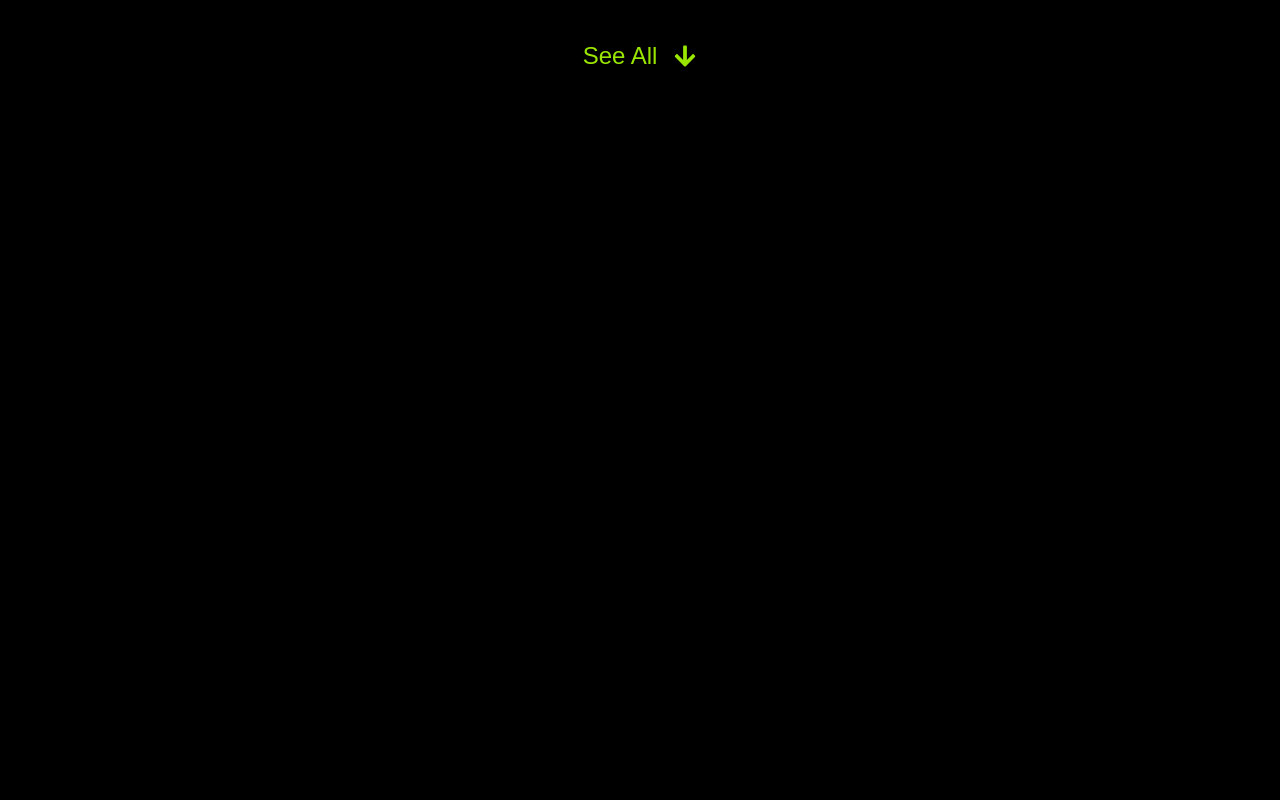
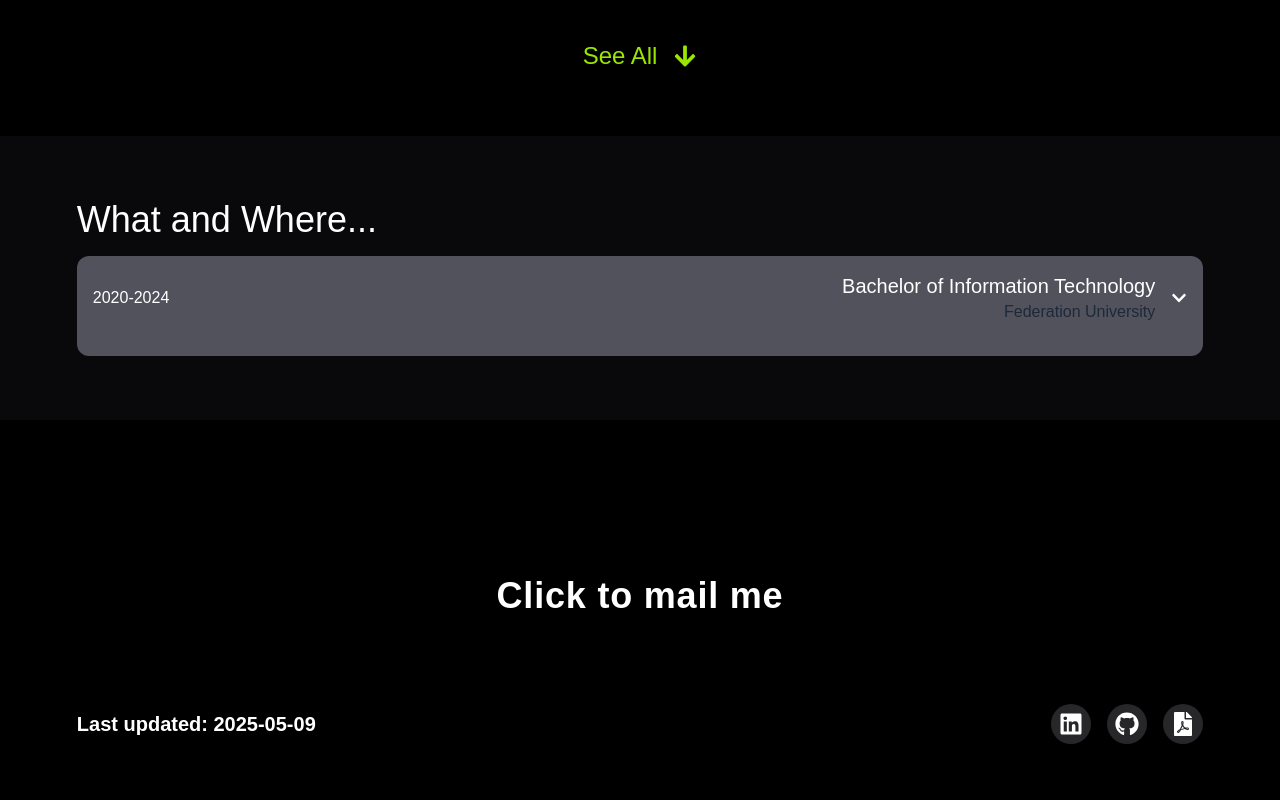
Before and after one commit to raiasim93/my-portfolio, a Next.js app: page /experience in a window 1280 px wide. Shown: the part 520-1320 px from the top of the page. Built offline with nearby package versions, Linux system fonts and the light colour scheme.

Commit message:
Improvement: Remove old card, work on a simpler interactive card

```diff
--- a/src/app/experience/QualificationSection.tsx
+++ b/src/app/experience/QualificationSection.tsx
@@ -1,53 +1,102 @@
+// "use client"
+// import React, {useEffect, useRef} from 'react';
+// import CardQualification from '@/components/common/cards/CardQualification';
+// import qualificationData from '@/components/common/data/qualificationData';
+// import gsap from 'gsap';
+// import scrolltrigger from 'gsap/ScrollTrigger'
+
+// gsap.registerPlugin(scrolltrigger)
+// const QualificationSection = () => {
+//   const qualificationSectionRef = useRef(null);
+//   const titleRef = useRef(null);
+//   const cardRefElements = useRef<(HTMLDivElement | null)[]> ([]);
+//   useEffect(()=> {
+//     const tl = gsap.timeline({
+//       scrollTrigger: {
+//         trigger: qualificationSectionRef.current,
+//         start: "top 80%",
+//         end: "center center",
+//         toggleActions: "play none none reset",
+//         scrub: true,
+//       }
+//     });
+//     tl.fromTo(
+//       titleRef.current,
+//       {xPercent: -100, opacity: 0},
+//       {xPercent: 0, opacity: 1, duration: 1, ease: "power2.out"}
+//     )
+//     cardRefElements.current.forEach((card)=> {
+//       if(card){
+
+//         tl.fromTo(
+//           card,
+//           {xPercent: -100, opacity: 0},
+//           {xPercent:0, opacity: 1, duration: 0.8, ease: "power2.out"},
+//         )
+//       }
+//     })
+//   })
+//   return (
+//     <section ref={qualificationSectionRef} className='bg-black py-12 px-[6vw] 2xl:px-[16vw] flex flex-col gap-y-16 justify-center items-center w-full min-h-screen '>
+//       <div ref={titleRef} className='text-3xl lg:text-5xl text-center font-semibold'>
+//          Qualifications over the years
+//       </div>
+//       <div className='flex flex-col gap-y-8 justify-center items-center h-full w-full'>
+//         {qualificationData.map((item, index)=> (
+//             <CardQualification
+//               key={index} id={item.id} school= {item.school} degree={item.degree} date={item.date}
+//               ref={(element)=> {cardRefElements.current[index] = element;}}
+//             />
+//         ))}
+//       </div>
+//     </section>
+//   )
+// }
+
+// export default QualificationSection
+
 "use client"
-import React, {useEffect, useRef} from 'react';
-import CardQualification from '@/components/common/cards/CardQualification';
-import qualificationData from '@/components/common/data/qualificationData';
-import gsap from 'gsap';
-import scrolltrigger from 'gsap/ScrollTrigger'
+import React, { useState, useRef, useEffect } from 'react';
+import { FaChevronDown } from "react-icons/fa";
 
-gsap.registerPlugin(scrolltrigger)
 const QualificationSection = () => {
-  const qualificationSectionRef = useRef(null);
-  const titleRef = useRef(null);
-  const cardRefElements = useRef<(HTMLDivElement | null)[]> ([]);
+  const [isOpen, setIsOpen] = useState(false);
+  const [contentHeight, setContentHeight]= useState('0px');
+  const contentRef = useRef(null);
+  const description = "Lorem, ipsum dolor sit amet consectetur adipisicing elit. Optio hic rem earum nisi beatae doloribus labore assumenda pariatur aut excepturi repellendus dolore eligendi debitis eveniet, voluptates, consectetur obcaecati eius mollitia est veritatis nesciunt.";
   useEffect(()=> {
-    const tl = gsap.timeline({
-      scrollTrigger: {
-        trigger: qualificationSectionRef.current,
-        start: "top 80%",
-        end: "center center",
-        toggleActions: "play none none reset",
-        scrub: true,
-      }
-    });
-    tl.fromTo(
-      titleRef.current,
-      {xPercent: -100, opacity: 0},
-      {xPercent: 0, opacity: 1, duration: 1, ease: "power2.out"}
-    )
-    cardRefElements.current.forEach((card)=> {
-      if(card){
+    if(isOpen){
+        setContentHeight(`${contentRef.current?.scrollHeight}px`)
+    } else {
+      setContentHeight('0px');
+    }
+  }, [isOpen]);
+  return (
+    <section className='py-16 px-[6vw] 2xl:px-[16vw] bg-zinc-950 flex  flex-col gap-y-4'>
+      <div className='text-4xl'>
+        What and Where...
+      </div>
+      <div className='bg-zinc-600 hover:bg-zinc-500 hover:duration-200 flex flex-col gap-y-4 p-4 rounded-xl cursor-pointer'
+           onClick={()=> {setIsOpen(!isOpen); console.log(isOpen)}}>
+        <div className='flex justify-between items-center'>
+          <div className=' w-full'>2020-2024</div>
+          <div className=' w-full flex items-center gap-x-4'>
+            <div className='w-full flex flex-col items-end'>
+              <div className='text-xl'> Bachelor of Information Technology </div>
+              <div className='text-gray-800'> Federation University </div>
+            </div>
+            <div>
+              <FaChevronDown className={`${isOpen ? 'rotate-180 ease-in-out duration-300 transition-all': ''}`} />
+            </div>
+          </div>
+        </div>
+        {isOpen?  <div className='h-[2px] w-full bg-black transition-all duration-300 ease-in-out' /> : ""}
 
-        tl.fromTo(
-          card,
-          {xPercent: -100, opacity: 0},
-          {xPercent:0, opacity: 1, duration: 0.8, ease: "power2.out"},
-        )
-      }
-    })
-  })
-  return (
-    <section ref={qualificationSectionRef} className='bg-black py-12 px-[6vw] 2xl:px-[16vw] flex flex-col gap-y-16 justify-center items-center w-full min-h-screen '>
-      <div ref={titleRef} className='text-3xl lg:text-5xl text-center font-semibold'>
-         Qualifications over the years
-      </div>
-      <div className='flex flex-col gap-y-8 justify-center items-center h-full w-full'>
-        {qualificationData.map((item, index)=> (
-            <CardQualification
-              key={index} id={item.id} school= {item.school} degree={item.degree} date={item.date}
-              ref={(element)=> {cardRefElements.current[index] = element;}}
-            />
-        ))}
+        <div ref={contentRef}
+              style={{height: contentHeight}}
+             className={`overflow-hidden transition-all duration-300 ease-in-out}`}>
+           {description}
+        </div>
       </div>
     </section>
   )
```
